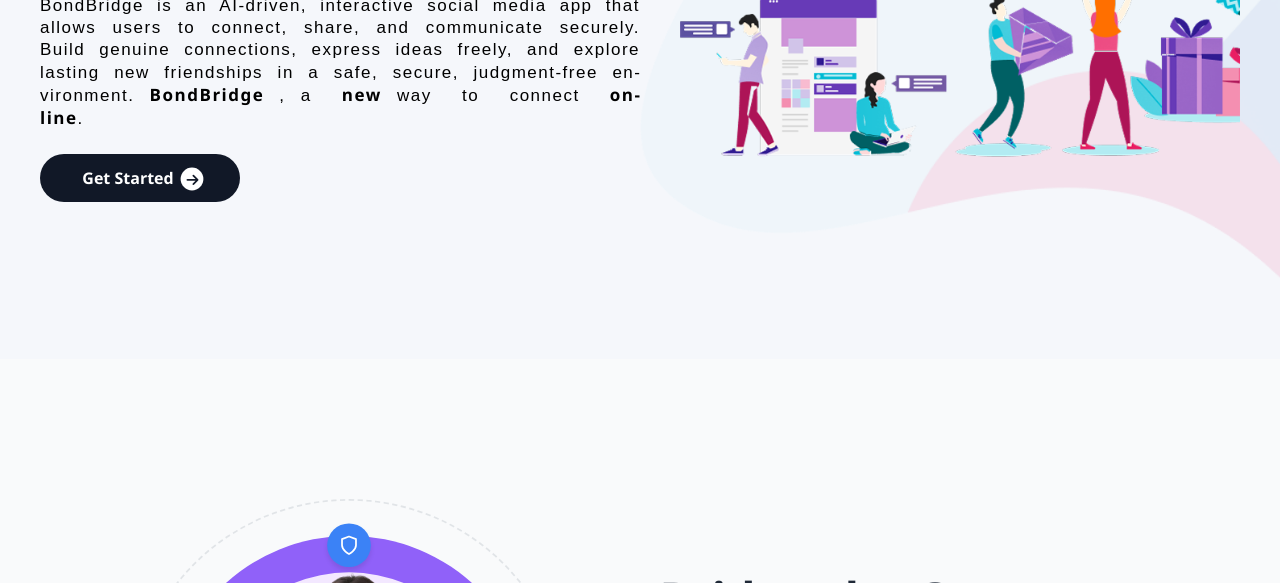
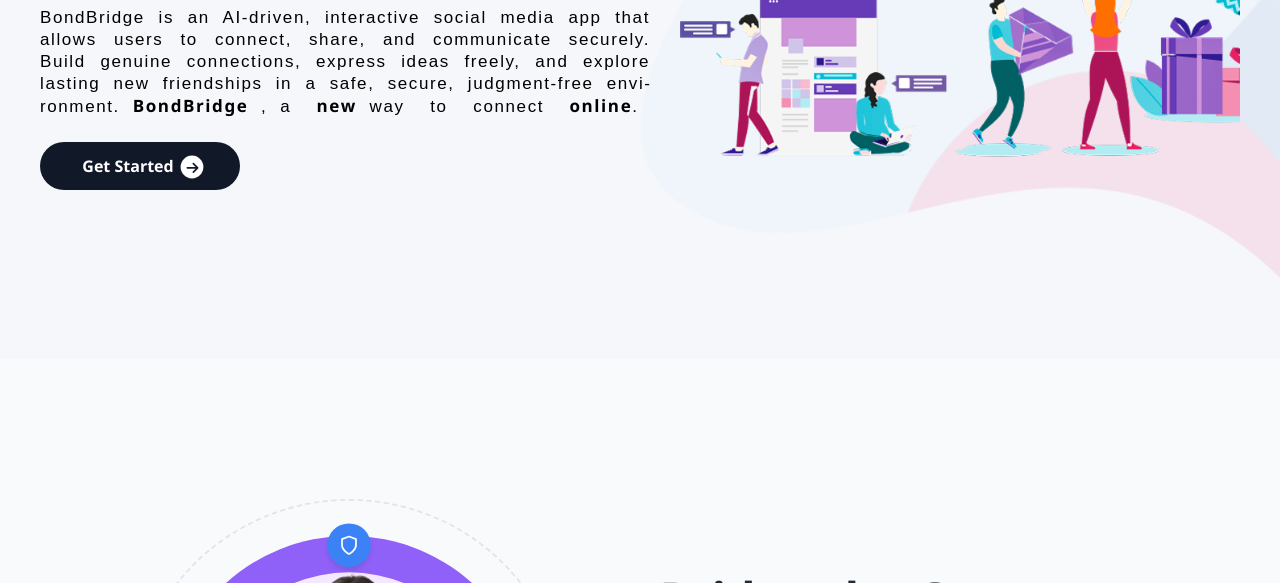
Before and after one commit to Harshthakur24/bond-bridge-html-v, a website: page home.html in a window 1280 px wide. Shown: the part 517-1100 px from the top of the page. Drawn offline with Linux system fonts and the light colour scheme.

Commit message:
text alignment issue change-2

```diff
--- a/home.html
+++ b/home.html
@@ -2154,14 +2154,13 @@
                     </h1>
                 </div>
 
-                <div style="display: flex; justify-content: center; width: 100%; margin-top: 15px;">
+                <div style="display: flex; justify-content: center; width: 610px; margin-top: 15px;">
                     <p style="color: #000000;
-                              width: 600px;
-                              max-width: 600px;
+                              width: auto;
                               text-align: justify;
                               text-justify: inter-word;
-                              word-spacing: 0.4rem;
-                              letter-spacing: 1.5px;
+                              word-spacing: 6.5px;
+                              letter-spacing: 1.6px;
                               line-height: 1.3;
                               font-size: 17px;
                               font-family: 'Arial', sans-serif;
```
